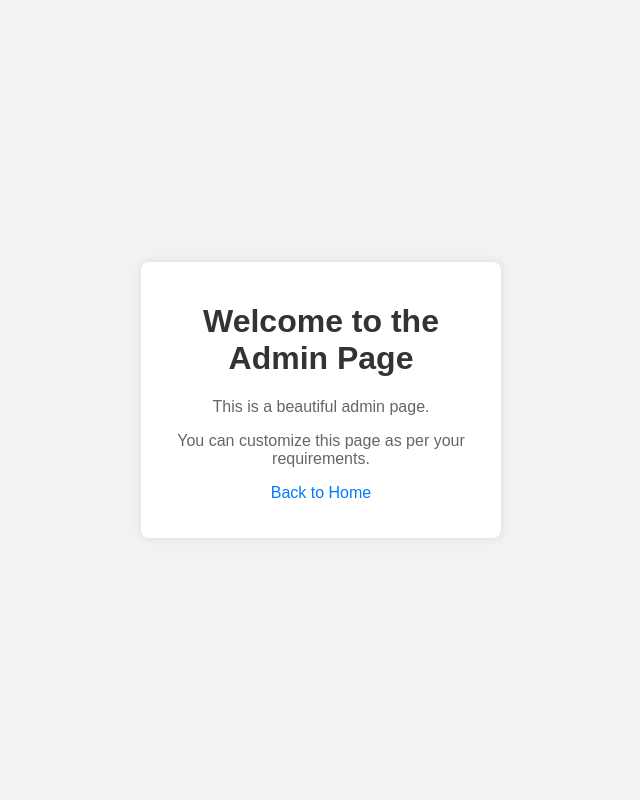
After one commit to obergan/wildlife-camera, a Flask app: page /admin in a window 1280 px wide. The commit adds this page. Shown: the whole page, without its empty margins (309-949 px from the left). Run offline with Flask 3, Linux system fonts and the light colour scheme; a user stored in the database is signed in; parts of the project's set-up code (start-up, migrations or seed data) failed here and were passed over.

Commit message:
Add possibility to add admin functionality

```diff
--- a/server/models.py
+++ b/server/models.py
@@ -1,7 +1,7 @@
 from typing import List, Tuple, Dict
 from sqlalchemy import desc, extract, distinct
 from sqlalchemy.types import DateTime
-
+from flask_login import UserMixin
 from werkzeug.utils import secure_filename
 import os
 from datetime import datetime
@@ -21,6 +21,26 @@ class Image(db.Model):
     time_stored = db.Column(db.DateTime(),
                             unique=True,
                             nullable=False)
+
+class User(db.Model, UserMixin):
+    __tablename__ = 'users'
+    def __init__(self, user_id=None):
+        if user_id is not None:
+            self.id = user_id
+
+    id = db.Column(db.Integer, primary_key=True)
+    username = db.Column(db.String(50), unique=True, nullable=False)
+    password = db.Column(db.String(100), nullable=False)
+
+        # Implement the required UserMixin methods
+    def get_id(self):
+        return str(self.id)
+
+    @staticmethod
+    def get(user_id):
+        # Implement a method to retrieve a user by ID from your database
+        # Return the User object if found, or None if not found
+        return User.query.get(user_id)
 
 # image info = (path, date-time string)
 def get_image_info(images)->List[Tuple[str, str]]:
@@ -118,3 +138,17 @@ def month_from_number(month_number):
         return month_names[month_number-1]
     else:
         return "Invalid month number"
+
+def add_user(username, password):
+    user = User.query.filter_by(username=username).first()
+    if(user is None):
+        user = User(username=username,password=password)
+        db.session.add(user)
+        db.session.commit()
+
+def get_user(username, password):
+    user = User.query.filter_by(username=username).first()
+    if (user and user.password == password):
+        return user
+    else:
+        return None
--- a/server/server.py
+++ b/server/server.py
@@ -3,7 +3,8 @@ from pathlib import Path
 from werkzeug.utils import secure_filename
 import os
 from models import *
-from flask import Flask, request, render_template, send_from_directory
+from flask import Flask, request, render_template, send_from_directory, redirect, url_for
+from flask_login import LoginManager, UserMixin, login_user, login_required, logout_user, current_user
 from flask_sqlalchemy import SQLAlchemy
 from heart import *
 from apscheduler.schedulers.background import BackgroundScheduler
@@ -16,21 +17,33 @@ basedir = os.path.abspath(os.path.dirname(__file__))
 app = Flask(__name__)
 app.config['SQLALCHEMY_DATABASE_URI'] = 'sqlite:///' + os.path.join(basedir, 'image_database')
 app.config['UPLOAD_FOLDER'] = 'static/images'
-scheduler = BackgroundScheduler()
-db.init_app(app)
-with app.app_context():
-    db.create_all()
+app.secret_key = "key"
+login_manager = LoginManager()
+login_manager.init_app(app)
+
+
+@login_manager.user_loader
+def load_user(user_id):
+    return User(user_id)
 
 def my_scheduled_task():
     HEART.update_status()
     pass
+scheduler = BackgroundScheduler()
+scheduler.add_job(my_scheduled_task, 'interval', seconds=30)
 
-scheduler.add_job(my_scheduled_task, 'interval', seconds=30)
+db.init_app(app)
+with app.app_context():
+    db.create_all()
+    add_user("admin", "pass")
+
+
 
 HOME_TAB = "home_page"
 ABOUT_TAB = "about"
+ADMIN_TAB = "admin"
 
-TABS = {HOME_TAB : ("Home Page"), ABOUT_TAB : ("About")}
+TABS = {HOME_TAB : ("Home Page"), ABOUT_TAB : ("About"), ADMIN_TAB : ("Admin") }
 
 def render_general_page(active_tab, **kwargs) -> str:
     if active_tab in TABS:
@@ -116,6 +129,23 @@ def upload():
 
     return "Invalid password, breach detected"
 
+@app.route('/login', methods=['GET', 'POST'])
+def login():
+    if request.method == 'POST':
+        # Replace this with your authentication logic (e.g., database lookup)
+        user = get_user(request.form['username'], request.form['password'])
+        if user:
+            login_user(user)
+            return redirect(url_for('admin'))
+
+    return render_template("login.html")
+
+@app.route('/admin')
+@login_required
+def admin():
+    return render_template('admin.html')
+
+
 if __name__ == "__main__":
     scheduler.start()
     app.run(host='0.0.0.0', debug=True)
--- /dev/null
+++ b/server/templates/admin.html
@@ -0,0 +1,54 @@
+<!DOCTYPE html>
+<html lang="en">
+<head>
+    <meta charset="UTF-8">
+    <meta name="viewport" content="width=device-width, initial-scale=1.0">
+    <title>Admin Page</title>
+    <style>
+        body {
+            font-family: Arial, sans-serif;
+            background-color: #f2f2f2;
+            margin: 0;
+            display: flex;
+            justify-content: center;
+            align-items: center;
+            height: 100vh;
+        }
+
+        .admin-container {
+            background-color: #fff;
+            border-radius: 8px;
+            box-shadow: 0 0 10px rgba(0, 0, 0, 0.1);
+            padding: 20px;
+            margin-right: 20px; /* Add equal padding to the right side */
+            width: 320px; /* Increased width for the additional padding */
+            text-align: center;
+        }
+
+        h1 {
+            color: #333;
+        }
+
+        p {
+            color: #666;
+        }
+
+        a {
+            text-decoration: none;
+            color: #007bff;
+        }
+
+        a:hover {
+            text-decoration: underline;
+        }
+    </style>
+</head>
+<body>
+    <div class="admin-container">
+        <h1>Welcome to the Admin Page</h1>
+        <p>This is a beautiful admin page.</p>
+        <p>You can customize this page as per your requirements.</p>
+        <p><a href="{{url_for('home_page')}}">Back to Home</a></p>
+    </div>
+</body>
+</html>
```
Also changed, not shown: server/templates/layout.html (+11 -0 lines).
